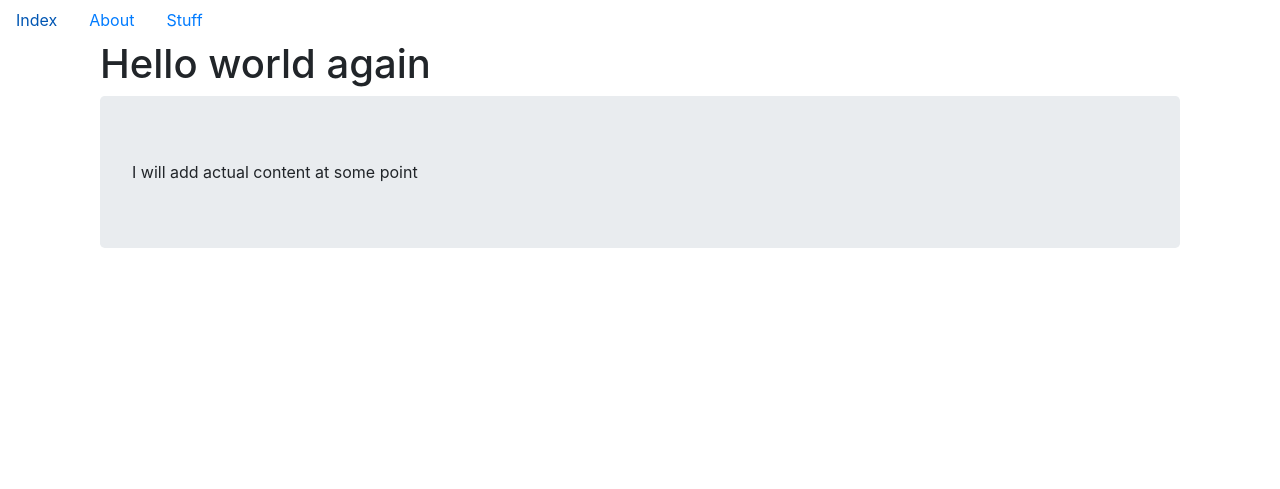
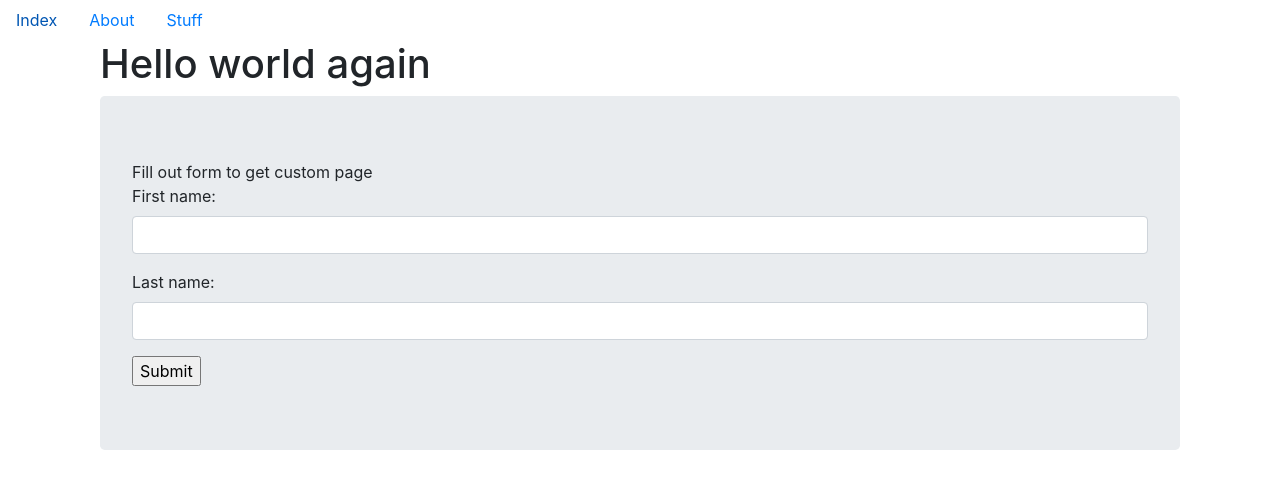
Before and after one commit to Lukemarino/website, a Flask app: template templates/index.jinja2 in a window 1280 px wide. Shown: the top 489 px of the page. Run offline with Flask 2, Linux system fonts and the light colour scheme; the template is opened without the code that fills it, so the values that code supplies are empty; some libraries are stand-ins or nearby versions.

Commit message:
I hate my life

```diff
--- a/main.py
+++ b/main.py
@@ -1,14 +1,20 @@
-from flask import Flask, render_template
+from flask import Flask, render_template, request
 app = Flask(__name__)
 
-@app.route('/')
+@app.route('/index.html')
 def index():
     return render_template("index.jinja2")
 
-@app.route('/about.jinja2')
+@app.route('/about.html')
 def about():
     return render_template("about.jinja2")
 
-@app.route('/stuff.jinja2')
+@app.route('/stuff.html')
 def stuff():
     return render_template("stuff.jinja2")
+
+@app.route('/custom.html', methods=['POST'])
+def custom():
+    user_first = request.form['fname']
+    user_last = request.form['lname']
+    return 'hi %s %s' %(user_first,user_last)
--- a/templates/index.jinja2
+++ b/templates/index.jinja2
@@ -2,8 +2,19 @@
 {% block body %}
 <div class = "container">
     <h1> Hello world again</h1>
-<div class = "jumbotron">
-    I will add actual content at some point
+    <div class = "jumbotron">
+        Fill out form to get custom page
+        <form action="/custom.html" method="post">
+           <div class="form-group">
+              <label> First name:</label><br>
+              <input type="text" class='form-control' name="fname">
+           </div>
+           <div class="form-group">
+              <label>Last name:</label>
+              <input type="text" class='form-control' name="lname">
+           </div>
+           <input type="submit" value="Submit">
+        </form>
     </div>
 </div>
 
--- a/templates/layout.jinja2
+++ b/templates/layout.jinja2
@@ -12,9 +12,9 @@
 <div>
     <!-- NAV BAR -->
     <ul class = "nav">
-        <li class = " nav-item"><a class = "nav-link active" href = "index.jinja2"> Index</a></li>
-        <li class = " nav-item"><a class = "nav-link" href = "about.jinja2"> About</a></li>
-        <li class = " nav-item"><a class = "nav-link" href = "stuff.jinja2"> Stuff</a></li>
+        <li class = " nav-item"><a class = "nav-link active" href = "index.html"> Index</a></li>
+        <li class = " nav-item"><a class = "nav-link" href = "about.html"> About</a></li>
+        <li class = " nav-item"><a class = "nav-link" href = "stuff.html"> Stuff</a></li>
     </ul>
 </div>
 
```
